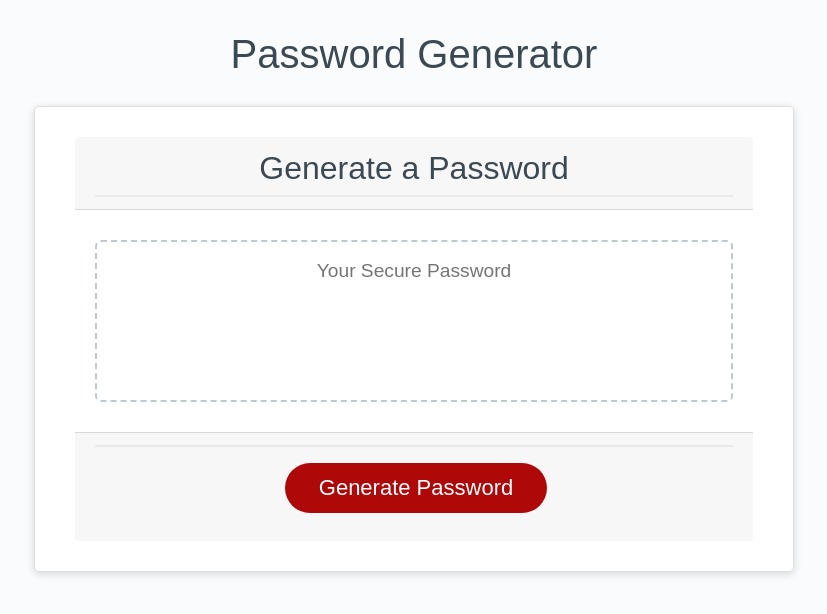
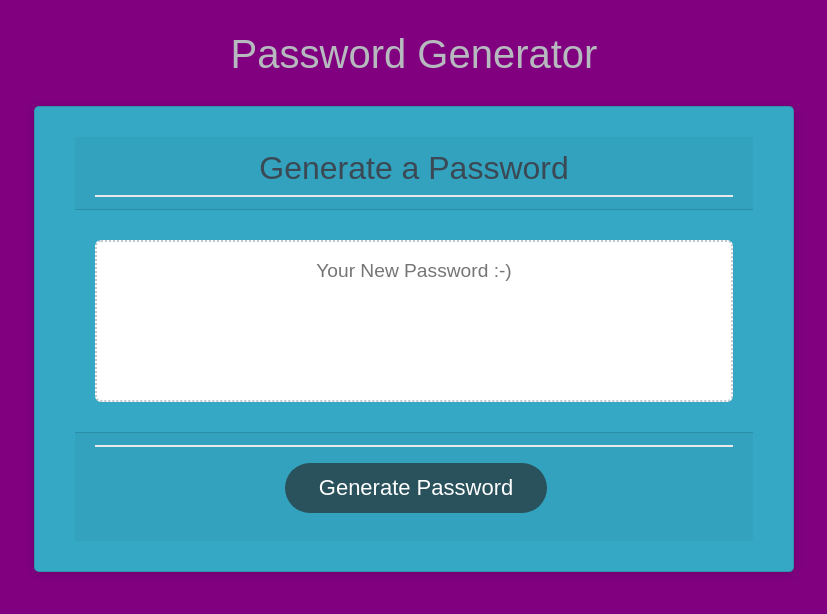
Before and after one commit to jerseyjackpot/javascript-password-generator, a plain HTML site: page index.html in a window 1280 px wide. Shown: the whole page, without its empty margins (226-1053 px from the left). Drawn offline with nearby package versions, Linux system fonts and the light colour scheme.

Commit message:
updated style sheet and readme

```diff
--- a/index.html
+++ b/index.html
@@ -23,7 +23,7 @@
           <textarea
             readonly
             id="password"
-            placeholder="Your Secure Password"
+            placeholder="Your New Password :-)"
             aria-label="Generated Password"
           ></textarea>
         </div>
--- a/style.css
+++ b/style.css
@@ -14,7 +14,7 @@ body,
 
 body {
   font-family: sans-serif;
-  background-color: #f9fbfd;
+  background-color: purple;
 }
 
 .wrapper {
@@ -27,11 +27,11 @@ header {
   text-align: center;
   padding: 20px;
   padding-top: 0px;
-  color: hsl(206, 17%, 28%);
+  color: hsl(210, 6%, 73%);
 }
 
 .card {
-  background-color: hsl(0, 0%, 100%);
+  background-color: hsl(192, 58%, 49%);
   border-radius: 5px;
   border-width: 1px;
   box-shadow: rgba(0, 0, 0, 0.15) 0px 2px 8px 0px;
@@ -76,9 +76,9 @@ header {
 
 .btn {
   border: none;
-  background-color: hsl(360, 91%, 36%);
+  background-color: rgb(42, 82, 92);
   border-radius: 25px;
-  box-shadow: rgba(0, 0, 0, 0.1) 0px 1px 6px 0px rgba(0, 0, 0, 0.2) 0px 1px 1px
+  box-shadow: rgba(0, 0, 0, 0.1) 0px 1px 6px 0px rgba(236, 221, 221, 0.2) 0px 1px 1px
     0px;
   color: hsl(0, 0%, 100%);
   display: inline-block;
@@ -114,7 +114,7 @@ button[disabled] {
   text-align: center;
   margin-top: 10px;
   margin-bottom: 10px;
-  border: 2px dashed #c0c7cf;
+  border: 2px dotted #c0c7cf;
   border-radius: 6px;
   resize: none;
   overflow: hidden;
```
Also changed, not shown: 1 other file.
